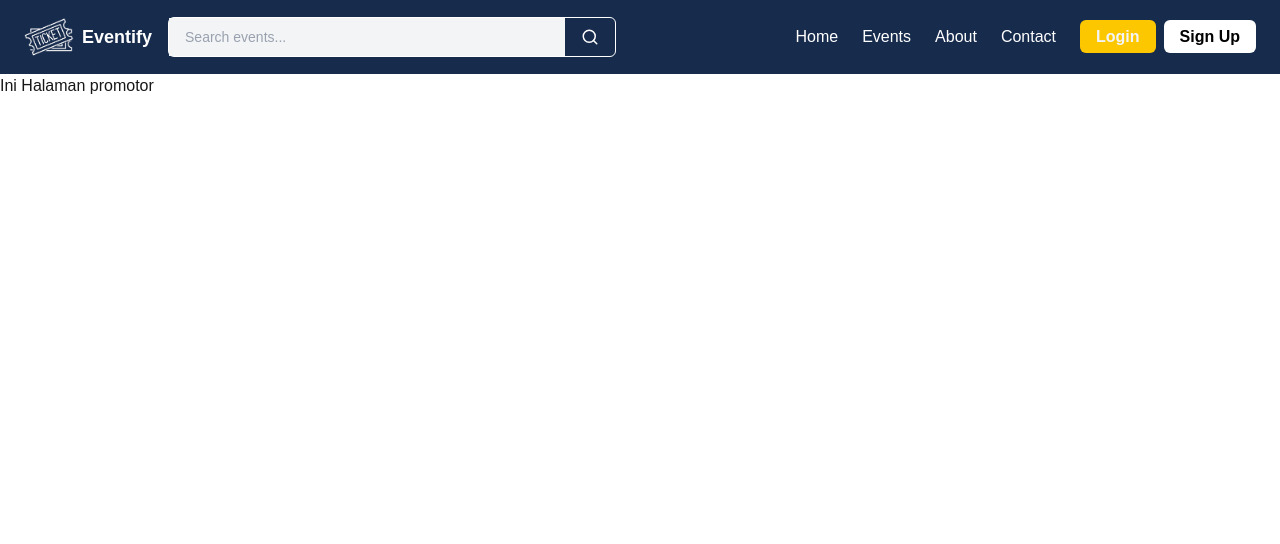
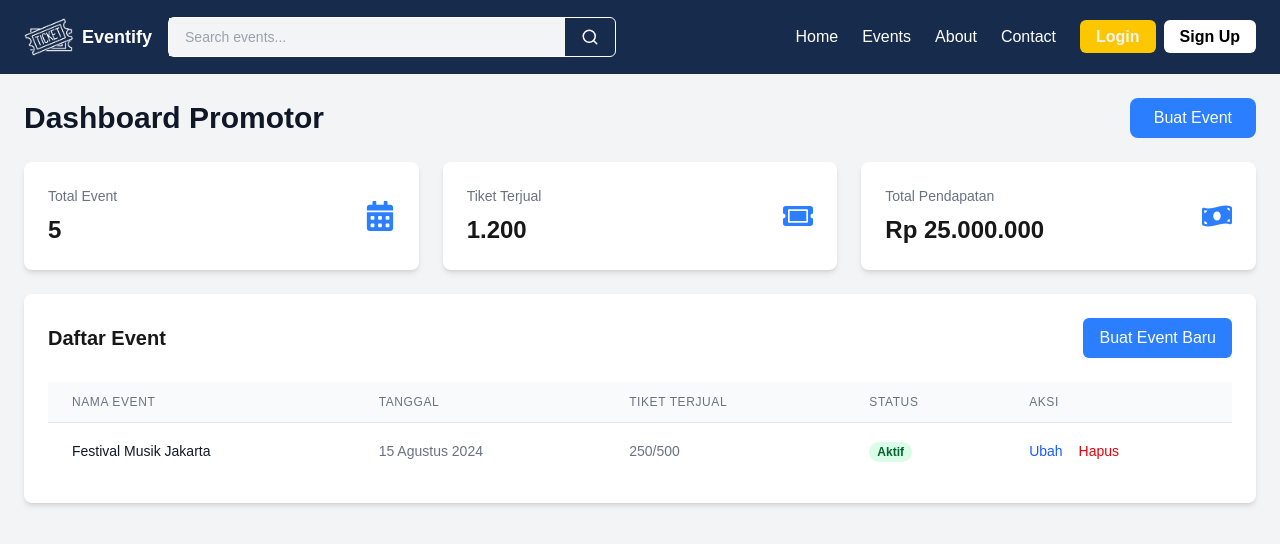
Before and after one commit to divinikids-bot/Eventify-Front, a Next.js app: page /pages/dashboard/Promotor in a window 1280 px wide. Shown: the top 544 px of the page. Built offline with nearby package versions, Linux system fonts and the light colour scheme.

Commit message:
promotor Dashboard

```diff
--- a/package.json
+++ b/package.json
@@ -19,6 +19,7 @@
     "next": "15.3.1",
     "react": "^19.0.0",
     "react-dom": "^19.0.0",
+    "react-icon": "^1.0.0",
     "react-icons": "^5.5.0",
     "sonner": "^2.0.3",
     "swiper": "^11.2.6"
--- a/src/app/pages/dashboard/Promotor/page.tsx
+++ b/src/app/pages/dashboard/Promotor/page.tsx
@@ -1,9 +1,117 @@
-import React from 'react'
+import React from "react";
+import { FaCalendarAlt, FaTicketAlt, FaMoneyBillWave } from "react-icons/fa";
 
 export default function pagePromotor() {
+  // Komponen Kartu Statistik
+  const StatCard = ({
+    title,
+    value,
+    icon: Icon,
+  }: {
+    title: string;
+    value: string | number;
+    icon: any;
+  }) => (
+    <div className="bg-white p-6 rounded-lg shadow-md transition-all hover:shadow-lg">
+      <div className="flex items-center justify-between">
+        <div>
+          <p className="text-gray-500 text-sm">{title}</p>
+          <p className="text-2xl font-bold mt-2">{value}</p>
+        </div>
+        <Icon className="text-blue-500 text-3xl" />
+      </div>
+    </div>
+  );
+
+  // Komponen Daftar Event
+  const EventList = () => (
+    <div className="bg-white rounded-lg shadow-md p-6">
+      <div className="flex justify-between items-center mb-6">
+        <h2 className="text-xl font-bold">Daftar Event</h2>
+        <button className="bg-blue-500 text-white px-4 py-2 rounded-md hover:bg-blue-600 transition-colors">
+          Buat Event Baru
+        </button>
+      </div>
+      <div className="overflow-x-auto">
+        <table className="min-w-full divide-y divide-gray-200">
+          <thead className="bg-gray-50">
+            <tr>
+              <th className="px-6 py-3 text-left text-xs font-medium text-gray-500 uppercase tracking-wider">
+                Nama Event
+              </th>
+              <th className="px-6 py-3 text-left text-xs font-medium text-gray-500 uppercase tracking-wider">
+                Tanggal
+              </th>
+              <th className="px-6 py-3 text-left text-xs font-medium text-gray-500 uppercase tracking-wider">
+                Tiket Terjual
+              </th>
+              <th className="px-6 py-3 text-left text-xs font-medium text-gray-500 uppercase tracking-wider">
+                Status
+              </th>
+              <th className="px-6 py-3 text-left text-xs font-medium text-gray-500 uppercase tracking-wider">
+                Aksi
+              </th>
+            </tr>
+          </thead>
+          <tbody className="bg-white divide-y divide-gray-200">
+            <tr className="hover:bg-gray-50">
+              <td className="px-6 py-4 whitespace-nowrap">
+                <div className="text-sm font-medium text-gray-900">
+                  Festival Musik Jakarta
+                </div>
+              </td>
+              <td className="px-6 py-4 whitespace-nowrap">
+                <div className="text-sm text-gray-500">15 Agustus 2024</div>
+              </td>
+              <td className="px-6 py-4 whitespace-nowrap">
+                <div className="text-sm text-gray-500">250/500</div>
+              </td>
+              <td className="px-6 py-4 whitespace-nowrap">
+                <span className="px-2 inline-flex text-xs leading-5 font-semibold rounded-full bg-green-100 text-green-800">
+                  Aktif
+                </span>
+              </td>
+              <td className="px-6 py-4 whitespace-nowrap text-sm font-medium">
+                <button className="text-blue-600 hover:text-blue-900 mr-4">
+                  Ubah
+                </button>
+                <button className="text-red-600 hover:text-red-900">
+                  Hapus
+                </button>
+              </td>
+            </tr>
+          </tbody>
+        </table>
+      </div>
+    </div>
+  );
+
   return (
-    <div>
-      <h2>Ini Halaman promotor</h2>
+    <div className="min-h-screen bg-gray-100">
+      <div className="p-6 space-y-6">
+        <div className="flex justify-between items-center">
+          <h1 className="text-3xl font-bold text-gray-900">
+            Dashboard Promotor
+          </h1>
+          <button className="bg-blue-500 text-white px-6 py-2 rounded-lg hover:bg-blue-600 transition-colors">
+            Buat Event
+          </button>
+        </div>
+
+        {/* Statistik */}
+        <div className="grid grid-cols-1 md:grid-cols-3 gap-6">
+          <StatCard title="Total Event" value="5" icon={FaCalendarAlt} />
+          <StatCard title="Tiket Terjual" value="1.200" icon={FaTicketAlt} />
+          <StatCard
+            title="Total Pendapatan"
+            value="Rp 25.000.000"
+            icon={FaMoneyBillWave}
+          />
+        </div>
+
+        {/* Daftar Event */}
+        <EventList />
+      </div>
     </div>
-  )
+  );
 }
--- /dev/null
+++ b/src/utils/useEvent.ts
@@ -0,0 +1,38 @@
+import { api } from "@/app/lib/axios";
+
+export function useEvent() {
+  async function createEvent(email: string, password: string) {
+    try {
+      const response = await api.post("/events", { email, password });
+      const { access_token, role, id } = response.data.data;
+      console.log("=====respon data=====", response.data);
+
+      return {
+        message: "Create event berhasil",
+        success: true,
+      };
+    } catch (error) {
+      console.log(error);
+      return {
+        message: error,
+        success: false,
+      };
+    }
+  }
+
+  async function updateEvent(idEvent: number){
+
+  }
+  async function deleteEvent(idEvent:number){
+
+  }
+
+  async function generateCoupon(){}
+
+  return {
+    createEvent,
+    updateEvent,
+    deleteEvent,
+    generateCoupon
+  };
+}
```
Also changed, not shown: 1 other file (tests, documents, lock files or other folders).
